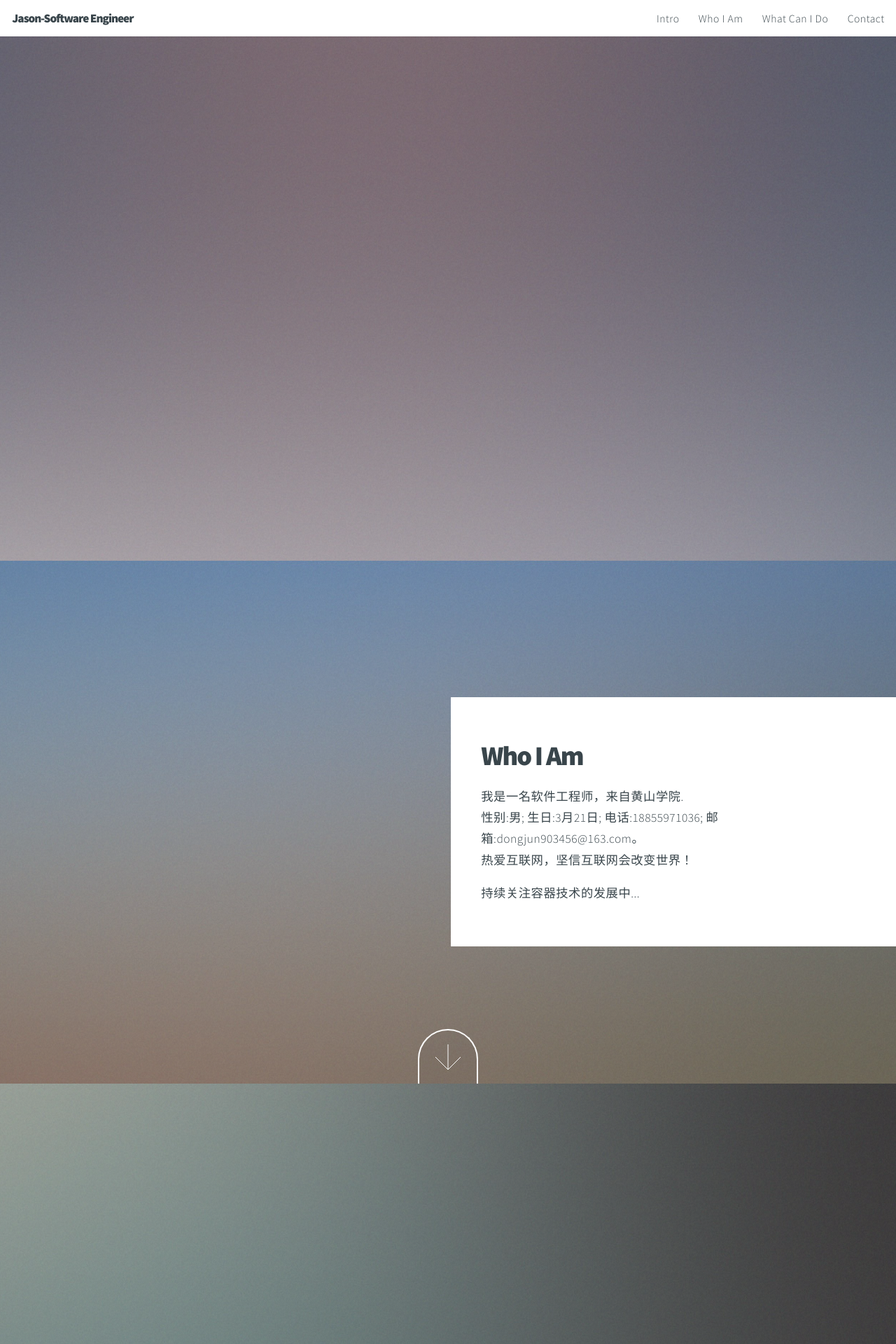
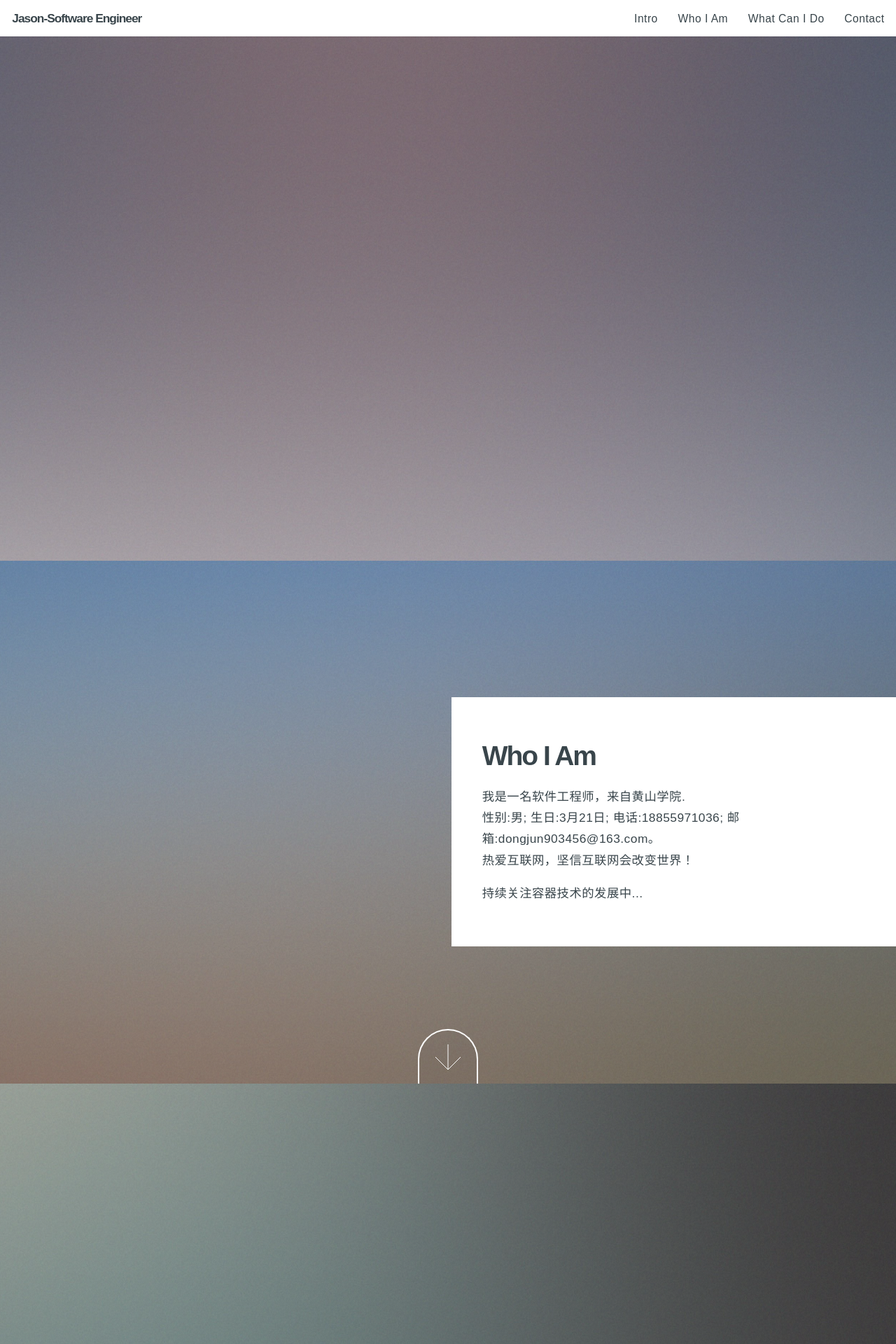
Before and after one commit to dongjun111111/dongjun111111.github.io, a PHP site: page /about.html in a window 1280 px wide. Shown: the top 1920 px of the page at 70% size. Run offline with PHP 8.4, Linux system fonts and the light colour scheme; some web fonts are replaced.

Commit message:
googlefonts

```diff
--- /dev/null
+++ b/assets/css/googlefonts.css
@@ -0,0 +1,48 @@
+/* vietnamese */
+@font-face {
+  font-family: 'Source Sans Pro';
+  font-style: normal;
+  font-weight: 300;
+  src: local('Source Sans Pro Light'), local('SourceSansPro-Light'), url(http://fonts.gstatic.com/s/sourcesanspro/v9/toadOcfmlt9b38dHJxOBGDAnBRyc2TFLS0MeFX-8t6Q.woff) format('woff');
+  unicode-range: U+0102-0103, U+1EA0-1EF9, U+20AB;
+}
+/* latin-ext */
+@font-face {
+  font-family: 'Source Sans Pro';
+  font-style: normal;
+  font-weight: 300;
+  src: local('Source Sans Pro Light'), local('SourceSansPro-Light'), url(http://fonts.gstatic.com/s/sourcesanspro/v9/toadOcfmlt9b38dHJxOBGCePNw4Uh2BAkwjH0GgUe_k.woff) format('woff');
+  unicode-range: U+0100-024F, U+1E00-1EFF, U+20A0-20AB, U+20AD-20CF, U+2C60-2C7F, U+A720-A7FF;
+}
+/* latin */
+@font-face {
+  font-family: 'Source Sans Pro';
+  font-style: normal;
+  font-weight: 300;
+  src: local('Source Sans Pro Light'), local('SourceSansPro-Light'), url(http://fonts.gstatic.com/s/sourcesanspro/v9/toadOcfmlt9b38dHJxOBGNbE_oMaV8t2eFeISPpzbdE.woff) format('woff');
+  unicode-range: U+0000-00FF, U+0131, U+0152-0153, U+02C6, U+02DA, U+02DC, U+2000-206F, U+2074, U+20AC, U+2212, U+2215, U+E0FF, U+EFFD, U+F000;
+}
+/* vietnamese */
+@font-face {
+  font-family: 'Source Sans Pro';
+  font-style: normal;
+  font-weight: 900;
+  src: local('Source Sans Pro Black'), local('SourceSansPro-Black'), url(http://fonts.gstatic.com/s/sourcesanspro/v9/toadOcfmlt9b38dHJxOBGNodXB8dtX8GeXnqzuMkIVk.woff) format('woff');
+  unicode-range: U+0102-0103, U+1EA0-1EF9, U+20AB;
+}
+/* latin-ext */
+@font-face {
+  font-family: 'Source Sans Pro';
+  font-style: normal;
+  font-weight: 900;
+  src: local('Source Sans Pro Black'), local('SourceSansPro-Black'), url(http://fonts.gstatic.com/s/sourcesanspro/v9/toadOcfmlt9b38dHJxOBGO-18FXVD446Jp4jLOE5y0k.woff) format('woff');
+  unicode-range: U+0100-024F, U+1E00-1EFF, U+20A0-20AB, U+20AD-20CF, U+2C60-2C7F, U+A720-A7FF;
+}
+/* latin */
+@font-face {
+  font-family: 'Source Sans Pro';
+  font-style: normal;
+  font-weight: 900;
+  src: local('Source Sans Pro Black'), local('SourceSansPro-Black'), url(http://fonts.gstatic.com/s/sourcesanspro/v9/toadOcfmlt9b38dHJxOBGHiec-hVyr2k4iOzEQsW1iE.woff) format('woff');
+  unicode-range: U+0000-00FF, U+0131, U+0152-0153, U+02C6, U+02DA, U+02DC, U+2000-206F, U+2074, U+20AC, U+2212, U+2215, U+E0FF, U+EFFD, U+F000;
+}
--- a/assets/css/main.css
+++ b/assets/css/main.css
@@ -1,4 +1,4 @@
-@import url("http://fonts.googleapis.com/css?family=Source+Sans+Pro:300,900");
+@import url("googlefonts.css");
 @import url("font-awesome.min.css");
 
 /*
```
